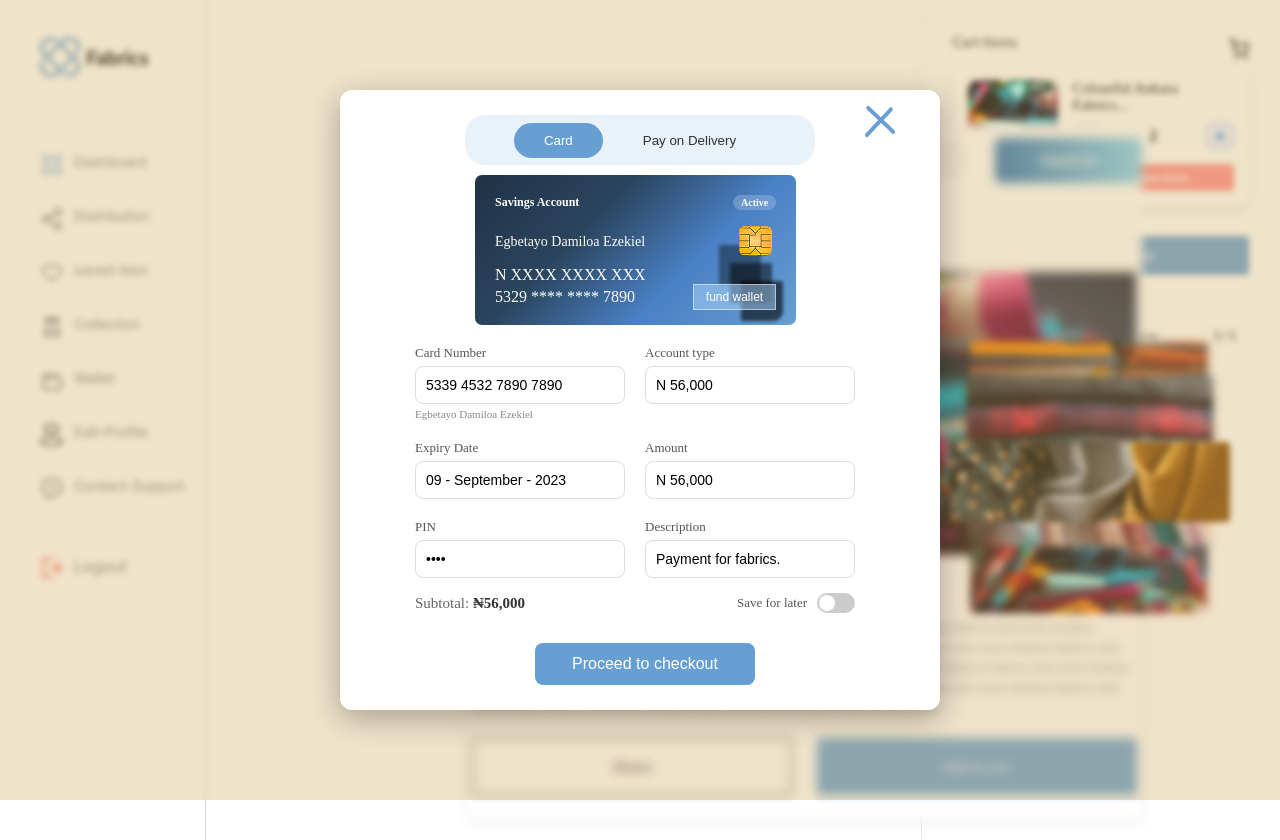
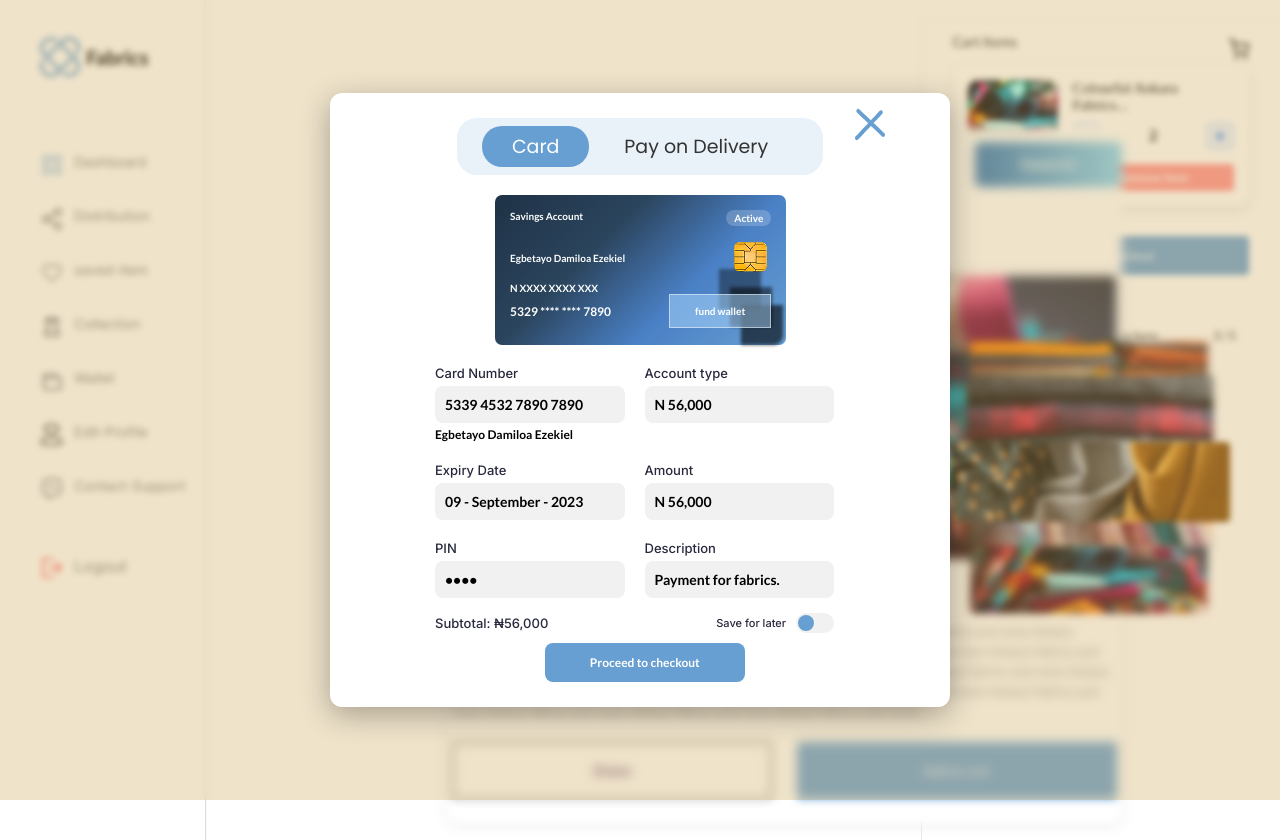
Before and after one commit to Oyindamola-Ashabi/activate-dashboard, a React (Vite) app: page /product/1 in a window 1280 px wide. Both pictures are taken after typing "Sample" into the empty fields and a click on the button "Add to cart". Shown: the top 840 px of the page. Built offline with nearby package versions, Linux system fonts and the light colour scheme; some icons are missing.

Commit message:
my first commit

```diff
--- a/src/admin-user/add-cart-details/AddCardDetails.css
+++ b/src/admin-user/add-cart-details/AddCardDetails.css
@@ -146,7 +146,7 @@
     margin-top: 35px;
     padding: 5px;
     border-radius: 10px;
-    box-shadow: 0 2px 10px rgba(0, 0, 0, 0.1);
+    box-shadow: 0 2px 10px rgba(0, 0, 0, 0.1)
 }
 
 .wrap .product-img-wrapper .product-img {
--- a/src/admin-user/modal-component/CardCheckoutModal.jsx
+++ b/src/admin-user/modal-component/CardCheckoutModal.jsx
@@ -1,5 +1,6 @@
 import './Modals.css';
 import closeImg from '../../assets/close.png'
+import imgCursor from '../../assets/cursor.png'
 
 // This is the intermediate screen that shows price breakdown but keeps the 'Card' tab active
 function CardCheckoutModal({ close, switchToDelivery, confirmOrder }) {
@@ -43,7 +44,10 @@ function CardCheckoutModal({ close, switchToDelivery, confirmOrder }) {
           <div className="delivery-section">
             <div className="section-header">
               <label className="section-title">Delivery Address</label>
-              <span className="edit-btn">Edit 📝</span>
+              <div className='coxx'>
+                <button className="edit-btn">Edit</button>
+                <img src={imgCursor} alt="cursor" className='cox' />
+              </div>
             </div>
             <div className="delivery-box">
               24, Abasi Ojukwu Street, Alakuko, Lagos state
--- a/src/admin-user/modal-component/Modals.css
+++ b/src/admin-user/modal-component/Modals.css
@@ -1,4 +1,3 @@
-/* General Setup and Overlay */
 .overlay {
   position: fixed;
   top: 0;
@@ -10,14 +9,14 @@
   z-index: 999;
 }
 
-/* Modal container */
+
 .modal {
   position: fixed;
   top: 50%;
   left: 50%;
-  width: 600px;
+  width: 620px;
   /* height: 700px; */
-  /* max-width: 100%; */
+  max-width: 100%;
   transform: translate(-50%, -50%);
   background: #fff;
   padding: 25px;
@@ -27,13 +26,17 @@
   z-index: 1000;
 }
 
+
+
 .modal.small {
-  width: 400px;
-  padding: 40px 25px;
-  /* Increased top/bottom padding for the final modal */
+  width: 510px;
+  height: auto;
+  padding: 40px 20px;
+  /* background-color: #4A80C5; */
+
 }
 
-/* --- 1. Modal Header/Tabs Styling --- */
+
 .modal-tabs {
   margin-bottom: 10px;
   display: flex;
@@ -43,26 +46,28 @@
 }
 
 .tab-switch-group {
-  width: 350px;
-  height: 50px;
+  /* width: 350px;
+  height: 50px; */
   display: flex;
   justify-content: center;
   align-items: center;
   background: rgba(103, 159, 210, 0.14);
   border-radius: 20px;
-  padding: 10px;
+  padding: 8px 25px;
 
-  gap: 10px;
+  gap: 5px;
 
 }
 
 .tab {
-  padding: 10px 30px;
+  padding: 6px 30px;
   background: transparent;
   border-radius: 20px;
   border: none;
   cursor: pointer;
-  font-weight: 500;
+  font-weight: 400;
+  font-family: Poppins;
+  font-size: 19px;
   color: #333;
   transition: background-color 0.2s, color 0.2s;
 }
@@ -71,6 +76,9 @@
   background: #679FD2;
   color: white;
   /* padding: 12px 20px; */
+  /* font-family: Poppins;
+  font-size: 19px;
+  font-weight: 500; */
 }
 
 .close-btn {
@@ -78,14 +86,21 @@
   cursor: pointer;
   color: #666;
   padding: 5px;
-  /* Make it easier to click */
+
   position: absolute;
   left: 520px;
   top: 10px;
 
 }
 
-/* --- 2. Input Fields and Layout for Card Modal (Image 1) --- */
+.close-btn-second{
+  position: absolute;
+  right: -20px;
+  top: -20px;
+
+}
+
+
 
 .input-grid {
   display: grid;
@@ -97,25 +112,51 @@
 .input-group {
   display: flex;
   flex-direction: column;
+  /* font-family: Inter;
+  font-weight: 500;
+  font-family: 13px; */
 }
 
 .input-group label {
   font-size: 13px;
   font-weight: 500;
-  color: #555;
+  color: #28293D;
   margin-bottom: 5px;
+  font-family: Inter;
+
+}
+
+.input-group input {
+  font-family: Lato;
+  font-weight: 600;
+  font-size: 12px;
+  /* color: #4A80C5; */
 }
 
 .input-subtext {
-  font-size: 11px;
-  color: #888;
+  font-size: 12px;
+  color: #000;
   margin-top: 4px;
+  font-family: Lato;
+  font-weight: 600;
 }
 
+/* .cursor{
+  display: flex;
+  justify-content: space-around;
+  align-items: center;
+  background-color: red;
+
+} */
+
+/* .cursorr{
+  margin-left: 10px;
+} */
+
 .modal-body {
-  width: 80%;
+  width: 70%;
   position: relative;
-  left: 50px;
+  left: 80px;
 }
 
 .modal-body input,
@@ -124,24 +165,24 @@
   width: 100%;
   padding: 10px;
   border-radius: 8px;
-  border: 1px solid #ddd;
+  border: none;
   font-size: 14px;
+  background-color: #F1F1F1;
 }
 
-/* --- 3. Card Preview Styling --- */
+
 
 
 
 
 .card-preview {
-  /* Image 1 uses a distinct gradient and texture, this is a close approximation */
   background: linear-gradient(135deg, #1F3246 0%, #2B455E 35%, #4A80C5 65%, #679FD2 100%);
-  padding: 20px;
+  padding: 15px;
   color: #fff;
-  margin-bottom: 20px;
+  margin-top: 20px;
   position: relative;
   left: 60px;
-  /* overflow: hidden;  */
+
   width: 73%;
   height: 150px;
   border-radius: 7px;
@@ -186,32 +227,46 @@
 }
 
 .account-type {
-  font-weight: 600;
+  font-weight: 700;
+  font-family: Lato;
+  font-size: 10px;
+
 }
 
 .active-status {
-  font-weight: 600;
+  font-weight: 700;
   font-size: 10px;
+  font-family: Lato;
   padding: 2px 8px;
   border-radius: 10px;
   background: rgba(255, 255, 255, 0.2);
 }
 
 .card-user-name {
-  font-size: 14px;
+  font-size: 10px;
   margin-bottom: 2px;
+  font-weight: 700;
+  font-family: Lato;
+}
+
+.card-2-number {
+  font-size: 12px;
+  font-weight: 700;
+  font-family: Lato;
 }
 
 .card-number {
-  font-size: 16px;
-  font-weight: 500;
+  font-size: 10px;
+  font-weight: 700;
+  font-family: Lato;
+
 }
 
 .fund-wallet-btn {
   background: rgba(174, 217, 255, 0.5);
   border: 1px solid rgba(255, 255, 255, 0.5);
   color: white;
-  padding: 5px 12px;
+  padding: 10px 25px;
   /* border-radius: 10px; */
   font-size: 12px;
   /* margin-top: 15px; */
@@ -219,15 +274,18 @@
   cursor: pointer;
   align-self: flex-end;
   z-index: 1;
+  font-size: 10px;
+  font-weight: 600;
+  font-family: Lato;
 }
 
 .blur {
   position: absolute;
-  bottom: 0px;
-  left: 240px;
+  bottom: -4px;
+  left: 220px;
 }
 
-/* Subtotal and Toggle */
+
 .checkout-footer {
   display: flex;
   justify-content: space-between;
@@ -236,22 +294,30 @@
 }
 
 .subtotal-text {
-  font-size: 15px;
-  color: #666;
+  font-weight: 500;
+  color: #28293D;
+  font-family: Inter;
+  font-size: 13px;
 }
 
-.subtotal-amount {
-  font-weight: 600;
-  color: #333;
-}
+
+/* .subtotal-amount {
+  font-weight: 500;
+  color: #28293D;
+  font-family: Inter;
+  font-size: 13px;
+} */
 
 /* Custom Toggle Switch to match the image */
 .toggle-switch {
   display: flex;
   align-items: center;
   gap: 10px;
-  font-size: 13px;
-  color: #555;
+  font-size: 11px;
+  font-weight: 500;
+  color: #28293D;
+  font-family: Inter;
+
 }
 
 .toggle-switch input[type="checkbox"] {
@@ -263,7 +329,7 @@
   display: inline-block;
   width: 38px;
   height: 20px;
-  background-color: #ccc;
+  background-color: #F1F1F1;
   border-radius: 10px;
   cursor: pointer;
   transition: background-color 0.2s;
@@ -276,40 +342,51 @@
   left: 2px;
   width: 16px;
   height: 16px;
-  background-color: white;
+  background-color: #679FD2;
   border-radius: 50%;
   transition: transform 0.2s;
 }
 
 .toggle-switch input[type="checkbox"]:checked+.switch-label {
-  background-color: #679FD2;
+  background-color: #2a2f33;
 }
 
 .toggle-switch input[type="checkbox"]:checked+.switch-label:after {
   transform: translateX(18px);
 }
 
-/* --- 4. Styling for Pay On Delivery Modal (Image 2 & 4) --- */
+
 
 .price-list {
   margin-bottom: 25px;
+  color: #28293D;
+  ;
 }
 
 .price-item {
   display: flex;
   justify-content: space-between;
   padding: 8px 0;
-  font-size: 14px;
-  color: #555;
+  font-size: 13px;
+  /* color: #555; */
+  font-family: Inter;
+  font-weight: 500;
 }
 
+/* .amount{
+  font-family: Inter;
+  font-weight: 500;
+  font-size: 13px;
+} */
+
 .price-item.total-item {
-  font-weight: 600;
-  color: #333;
-  border-top: 1px solid #eee;
+  font-weight: 500;
+  /* color: #333; */
+  /* border-top: 1px solid #eee; */
   padding-top: 15px;
   margin-top: 10px;
-  font-size: 16px;
+  font-size: 13px;
+  font-family: Inter;
 }
 
 .delivery-section {
@@ -324,28 +401,33 @@
 }
 
 .section-title {
-  font-weight: 500;
-  color: #333;
-  font-size: 14px;
+  font-weight: 700;
+  /* color: #333; */
+  font-size: 13px;
+  font-family: Inter;
 }
 
 .edit-btn {
   background: none;
   border: none;
-  color: #679FD2;
+  /* color: #28293D; */
   font-size: 13px;
   cursor: pointer;
   font-weight: 500;
+  font-family: Inter;
 }
 
 .delivery-box {
   padding: 15px;
-  background: #f8faff;
+  background: #ffffff;
   /* Light blue-ish background to match image */
   border-radius: 8px;
-  border: 1px solid #e4efff;
-  font-size: 14px;
-  color: #333;
+  box-shadow: 0px 4px 10px rgba(103, 159, 210, 0.24);
+  border-radius: 6px;
+  font-size: 13px;
+  color: #28293D;
+  font-family: Inter;
+  font-weight: 500;
 }
 
 .confirm-delivery-btn {
@@ -357,6 +439,10 @@
 
 .final-modal {
   text-align: center;
+  font-family: Raleway;
+  font-size: 18px;
+  font-weight: 600;
+  /* width: 100%; */
 }
 
 .modal-body h3 {
@@ -368,7 +454,10 @@
   font-size: 15px;
   color: #555;
   line-height: 1.5;
-  margin-bottom: 30px;
+  /* margin-bottom: 30px; */
+  padding-bottom: 5px;
+  letter-spacing: 0;
+  /* width: 100%; */
 }
 
 .success-icon-container {
@@ -393,14 +482,15 @@
   display: flex;
   gap: 10px;
   justify-content: center;
+  align-items: center;
+  /* background-color: #4A80C5; */
 }
 
 .btn-width{
-  width: 50%;
-  position: relative;
-  left: 120px;
-  margin-top: 10px;
-
+width: 50%;
+position: relative;
+left: 110px;
+margin-top: 10px;
 }
 
 .btn-primary,
@@ -412,36 +502,54 @@
 }
 
 .btn-primary.done-btn {
-  background: #FFDD48;
-  /* Yellow/Gold color from the image */
+  background: white;
+
   color: #333;
-  border: 1px solid #FFDD48;
+  border: 1px solid #FFD145;
+  font-family: Poppins;
+  font-weight: 600;
+  font-size: 13px;
+
+
 }
 
 .btn-secondary {
-  width: 50%;
+  width: 100%;
   border: 1px solid #679FD2;
   background: white;
-  color: #679FD2;
+  /* color: #679FD2; */
   border-radius: 8px;
   cursor: pointer;
-  font-size: 16px;
+  font-size: 13px;
+  padding: 10px 20px;
+  font-family: Poppins;
+  font-weight: 600;
 }
 
 
-/* General Buttons */
+
 .btn-primary {
   width: 100%;
   padding: 12px;
-  margin-top: 20px;
+  /* margin-top: 20px; */
   border: none;
   background: #679FD2;
   color: white;
   border-radius: 8px;
   cursor: pointer;
-  font-size: 16px;
+  font-size: 12px;
+  font-weight: 700;
+  font-family: Lato;
   transition: background-color 0.2s;
 }
+
+.coxx{
+  display: flex;
+  justify-content: center;
+  align-items: center;
+}
+
+
 
 @keyframes fadeIn {
   from {
--- a/src/admin-user/modal-component/PaymentCardModal.jsx
+++ b/src/admin-user/modal-component/PaymentCardModal.jsx
@@ -3,6 +3,7 @@ import closeImg from '../../assets/close.png'
 // import imgWallet from '../../assets/wallet.png'
 import imgBlur from '../../assets/blur.png'
 import imgSim from '../../assets/sim.png'
+// import imgCursor from '../../assets/cursor.png'
 
 function PaymentCardModal({ close, switchToDelivery, proceedToCheckout }) {
   return (
@@ -35,7 +36,7 @@ function PaymentCardModal({ close, switchToDelivery, proceedToCheckout }) {
             {/* <div className="card-user-name">Egbetayo Damiloa Ezekiel</div> */}
             <div className="card-number">N XXXX XXXX XXX</div>
             <div className='card-num'>
-              <div className="card-number">5329 **** **** 7890</div>
+              <div className="card-2-number">5329 **** **** 7890</div>
               <button className="fund-wallet-btn">fund wallet</button>
               {/* <button className="fund-wallet-btn"><img src={imgWallet} alt="wallet" /></button> */}
             </div>
@@ -60,7 +61,11 @@ function PaymentCardModal({ close, switchToDelivery, proceedToCheckout }) {
             {/* Row 2 */}
             <div className="input-group">
               <label>Expiry Date</label>
+              {/* <div className='cursor'> */}
               <input type="text" defaultValue="09 - September - 2023" />
+              {/* <img src={imgCursor} alt="cursor"  className='cursorr'/>
+              </div> */}
+              {/* <input type="text" defaultValue="09 - September - 2023" /> */}
             </div>
             <div className="input-group">
               <label>Amount</label>
--- a/src/index.css
+++ b/src/index.css
@@ -3,3 +3,8 @@
   padding: 0;
   box-sizing: border-box;
 }
+
+body.modal-open {
+    overflow: hidden; /* Stops background scrolling */
+    padding-right: 17px; /* Compensates for scrollbar width to prevent jump */
+}
```
Also changed, not shown: src/admin-user/modal-component/FinalModal.jsx (+5 -2 lines), src/admin-user/modal-component/PayOnDeliveryModal.jsx (+8 -2 lines), src/assets/cursor.png (added).
